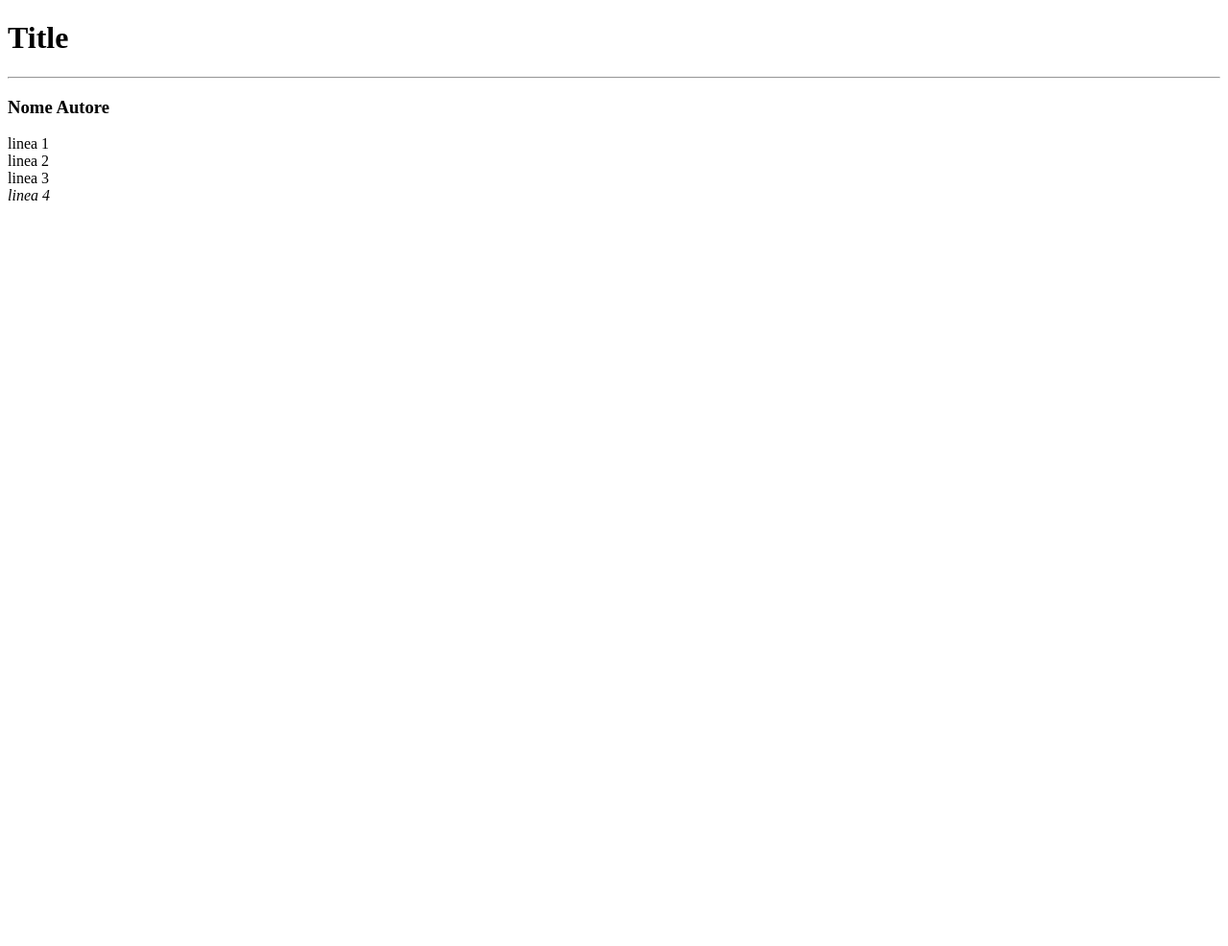
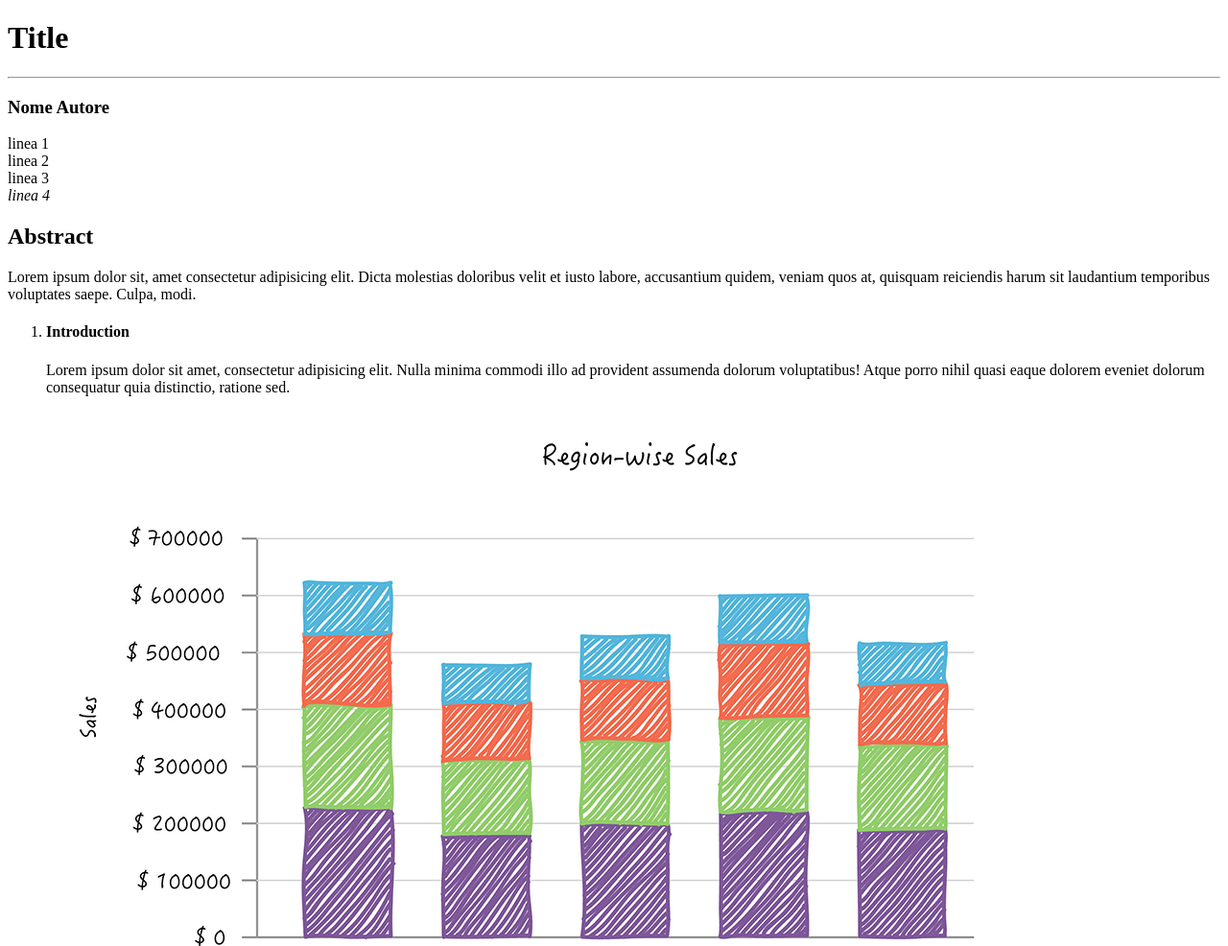
Before and after one commit to axessandro/html-paper-scentifico, a plain HTML site: page index.html in a window 1280 px wide. Shown: the top 986 px of the page at 96% size. Before the commit the page ends 800 px from the top, so only its background shows below. Drawn offline with Linux system fonts and the light colour scheme.

Commit message:
main-done

```diff
--- a/index.html
+++ b/index.html
@@ -31,6 +31,18 @@
         <!-- /sezione1 -->
 
         <!-- sezione2 -->
+        <section>
+            <h2>Abstract</h2>
+            <p>Lorem ipsum dolor sit, amet consectetur adipisicing elit. Dicta molestias doloribus velit et iusto labore, accusantium quidem, veniam quos at, quisquam reiciendis harum sit laudantium temporibus voluptates saepe. Culpa, modi.</p>
+
+            <ol>
+                <li>
+                    <h4>Introduction</h4>
+                    <p>Lorem ipsum dolor sit amet, consectetur adipisicing elit. Nulla minima commodi illo ad provident assumenda dolorum voluptatibus! Atque porro nihil quasi eaque dolorem eveniet dolorum consequatur quia distinctio, ratione sed.</p>
+                    <img src="img/graph.jpeg" alt="grafico">
+                </li>
+            </ol>
+        </section>
         <!-- /sezione2 -->
     </main>
     <!-- /main -->
```
Also changed, not shown: img/graph.jpeg (added), 2 other files.
